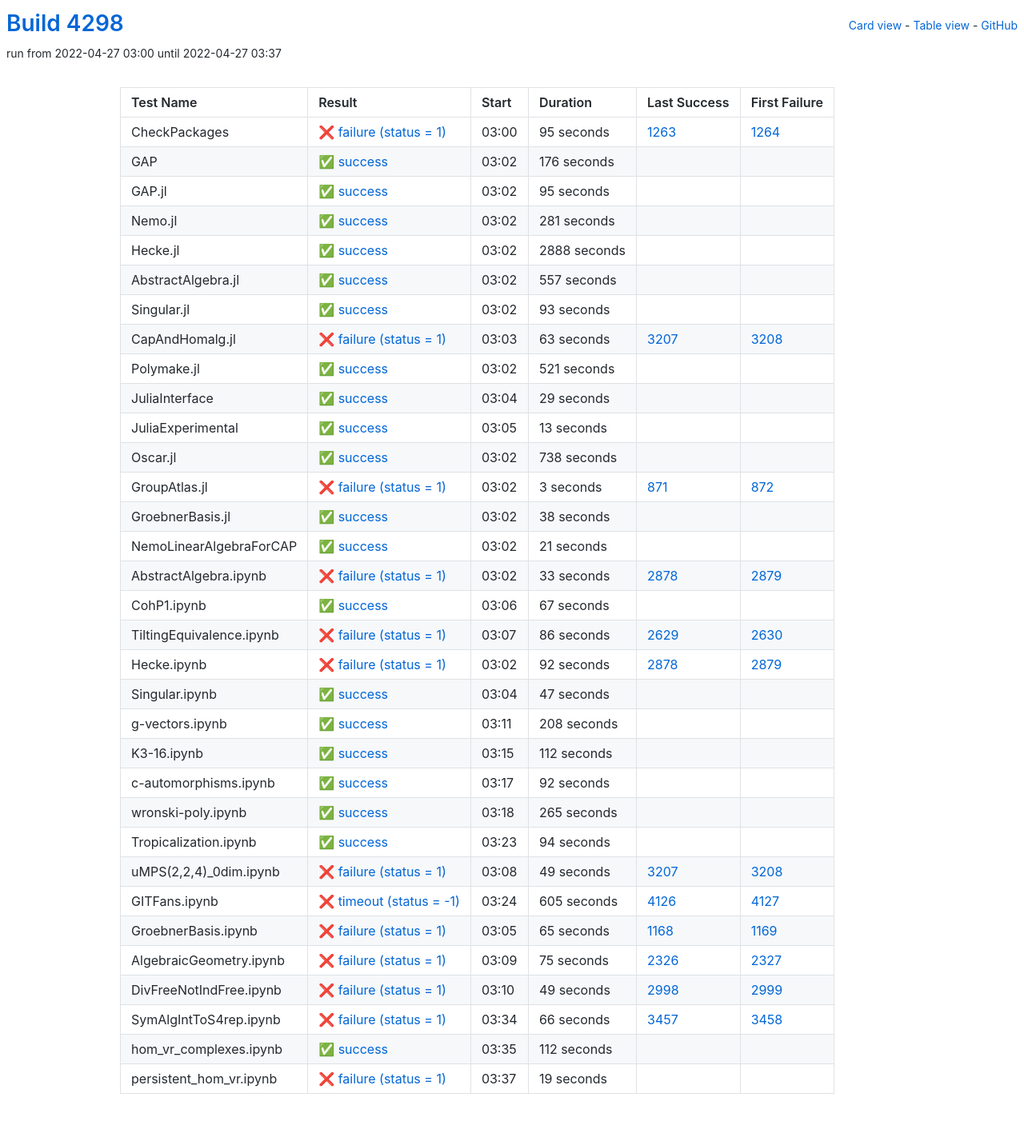
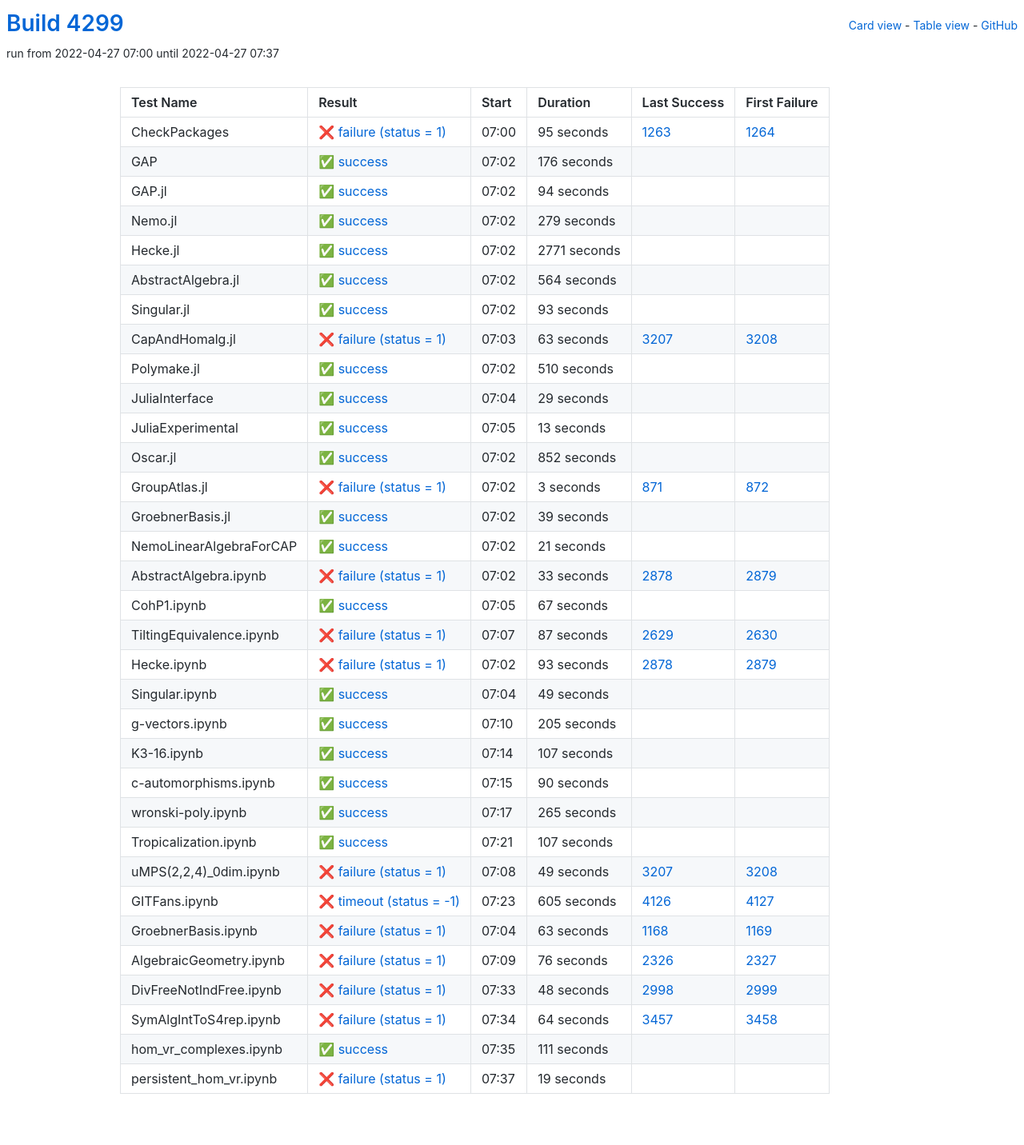
Before and after one commit to oscar-system/oscar-ci-status-stable, a Jekyll site: the page built from table.html, in a window 1280 px wide. Shown: the whole page at 80% size. Built offline with Jekyll 4.4.1, drawn with Linux system fonts in a browser that asks for light colours.

Commit message:
Build #4299

```diff
--- a/_data/ci.yml
+++ b/_data/ci.yml
@@ -1,6 +1,6 @@
 ---
-build: 4298
-build_url: https://oscarci.mathematik.uni-kl.de/job/oscar-stable/4298/
+build: 4299
+build_url: https://oscarci.mathematik.uni-kl.de/job/oscar-stable/4299/
 job: oscar-stable
 organization: oscar-system
 repo: oscar-ci-status-stable
@@ -8,8 +8,8 @@ repourl: https://github.com/oscar-system/oscar-ci-status-stable
 tests:
 - name: CheckPackages
   id: checkpackages
-  log: https://oscarci.mathematik.uni-kl.de/job/oscar-stable/4298/artifact/logs/build-4298/CheckPackages.log
-  start: 2022-04-27 03:00
+  log: https://oscarci.mathematik.uni-kl.de/job/oscar-stable/4299/artifact/logs/build-4299/CheckPackages.log
+  start: 2022-04-27 07:00
   success: false
   exitcode: 1
   status: failure
@@ -20,8 +20,8 @@ tests:
   first_failure_url: https://oscarci.mathematik.uni-kl.de/job/oscar-stable/1264/
 - name: GAP
   id: gap
-  log: https://oscarci.mathematik.uni-kl.de/job/oscar-stable/4298/artifact/logs/build-4298/GAP.log
-  start: 2022-04-27 03:02
+  log: https://oscarci.mathematik.uni-kl.de/job/oscar-stable/4299/artifact/logs/build-4299/GAP.log
+  start: 2022-04-27 07:02
   success: true
   exitcode: 0
   status: success
@@ -32,56 +32,56 @@ tests:
   first_failure_url:
 - name: GAP.jl
   id: gap-jl
-  log: https://oscarci.mathematik.uni-kl.de/job/oscar-stable/4298/artifact/logs/build-4298/GAP.jl.log
-  start: 2022-04-27 03:02
+  log: https://oscarci.mathematik.uni-kl.de/job/oscar-stable/4299/artifact/logs/build-4299/GAP.jl.log
+  start: 2022-04-27 07:02
   success: true
   exitcode: 0
   status: success
-  duration: 95
+  duration: 94
   last_success: false
   last_success_url:
   first_failure: false
   first_failure_url:
 - name: Nemo.jl
   id: nemo-jl
-  log: https://oscarci.mathematik.uni-kl.de/job/oscar-stable/4298/artifact/logs/build-4298/Nemo.jl.log
-  start: 2022-04-27 03:02
+  log: https://oscarci.mathematik.uni-kl.de/job/oscar-stable/4299/artifact/logs/build-4299/Nemo.jl.log
+  start: 2022-04-27 07:02
   success: true
   exitcode: 0
   status: success
-  duration: 281
+  duration: 279
   last_success: false
   last_success_url:
   first_failure: false
   first_failure_url:
 - name: Hecke.jl
   id: hecke-jl
-  log: https://oscarci.mathematik.uni-kl.de/job/oscar-stable/4298/artifact/logs/build-4298/Hecke.jl.log
-  start: 2022-04-27 03:02
+  log: https://oscarci.mathematik.uni-kl.de/job/oscar-stable/4299/artifact/logs/build-4299/Hecke.jl.log
+  start: 2022-04-27 07:02
   success: true
   exitcode: 0
   status: success
-  duration: 2888
+  duration: 2771
   last_success: false
   last_success_url:
   first_failure: false
   first_failure_url:
 - name: AbstractAlgebra.jl
   id: abstractalgebra-jl
-  log: https://oscarci.mathematik.uni-kl.de/job/oscar-stable/4298/artifact/logs/build-4298/AbstractAlgebra.jl.log
-  start: 2022-04-27 03:02
+  log: https://oscarci.mathematik.uni-kl.de/job/oscar-stable/4299/artifact/logs/build-4299/AbstractAlgebra.jl.log
+  start: 2022-04-27 07:02
   success: true
   exitcode: 0
   status: success
-  duration: 557
+  duration: 564
   last_success: false
   last_success_url:
   first_failure: false
   first_failure_url:
 - name: Singular.jl
   id: singular-jl
-  log: https://oscarci.mathematik.uni-kl.de/job/oscar-stable/4298/artifact/logs/build-4298/Singular.jl.log
-  start: 2022-04-27 03:02
+  log: https://oscarci.mathematik.uni-kl.de/job/oscar-stable/4299/artifact/logs/build-4299/Singular.jl.log
+  start: 2022-04-27 07:02
   success: true
   exitcode: 0
   status: success
@@ -92,8 +92,8 @@ tests:
   first_failure_url:
 - name: CapAndHomalg.jl
   id: capandhomalg-jl
-  log: https://oscarci.mathematik.uni-kl.de/job/oscar-stable/4298/artifact/logs/build-4298/CapAndHomalg.jl.log
-  start: 2022-04-27 03:03
+  log: https://oscarci.mathematik.uni-kl.de/job/oscar-stable/4299/artifact/logs/build-4299/CapAndHomalg.jl.log
+  start: 2022-04-27 07:03
   success: false
   exitcode: 1
   status: failure
@@ -104,20 +104,20 @@ tests:
   first_failure_url: https://oscarci.mathematik.uni-kl.de/job/oscar-stable/3208/
 - name: Polymake.jl
   id: polymake-jl
-  log: https://oscarci.mathematik.uni-kl.de/job/oscar-stable/4298/artifact/logs/build-4298/Polymake.jl.log
-  start: 2022-04-27 03:02
+  log: https://oscarci.mathematik.uni-kl.de/job/oscar-stable/4299/artifact/logs/build-4299/Polymake.jl.log
+  start: 2022-04-27 07:02
   success: true
   exitcode: 0
   status: success
-  duration: 521
+  duration: 510
   last_success: false
   last_success_url:
   first_failure: false
   first_failure_url:
 - name: JuliaInterface
   id: juliainterface
-  log: https://oscarci.mathematik.uni-kl.de/job/oscar-stable/4298/artifact/logs/build-4298/JuliaInterface.log
-  start: 2022-04-27 03:04
+  log: https://oscarci.mathematik.uni-kl.de/job/oscar-stable/4299/artifact/logs/build-4299/JuliaInterface.log
+  start: 2022-04-27 07:04
   success: true
   exitcode: 0
   status: success
@@ -128,8 +128,8 @@ tests:
   first_failure_url:
 - name: JuliaExperimental
   id: juliaexperimental
-  log: https://oscarci.mathematik.uni-kl.de/job/oscar-stable/4298/artifact/logs/build-4298/JuliaExperimental.log
-  start: 2022-04-27 03:05
+  log: https://oscarci.mathematik.uni-kl.de/job/oscar-stable/4299/artifact/logs/build-4299/JuliaExperimental.log
+  start: 2022-04-27 07:05
   success: true
   exitcode: 0
   status: success
@@ -140,20 +140,20 @@ tests:
   first_failure_url:
 - name: Oscar.jl
   id: oscar-jl
-  log: https://oscarci.mathematik.uni-kl.de/job/oscar-stable/4298/artifact/logs/build-4298/Oscar.jl.log
-  start: 2022-04-27 03:02
+  log: https://oscarci.mathematik.uni-kl.de/job/oscar-stable/4299/artifact/logs/build-4299/Oscar.jl.log
+  start: 2022-04-27 07:02
   success: true
   exitcode: 0
   status: success
-  duration: 738
+  duration: 852
   last_success: false
   last_success_url:
   first_failure: false
   first_failure_url:
 - name: GroupAtlas.jl
   id: groupatlas-jl
-  log: https://oscarci.mathematik.uni-kl.de/job/oscar-stable/4298/artifact/logs/build-4298/GroupAtlas.jl.log
-  start: 2022-04-27 03:02
+  log: https://oscarci.mathematik.uni-kl.de/job/oscar-stable/4299/artifact/logs/build-4299/GroupAtlas.jl.log
+  start: 2022-04-27 07:02
   success: false
   exitcode: 1
   status: failure
@@ -164,20 +164,20 @@ tests:
   first_failure_url: https://oscarci.mathematik.uni-kl.de/job/oscar-stable/872/
 - name: GroebnerBasis.jl
   id: groebnerbasis-jl
-  log: https://oscarci.mathematik.uni-kl.de/job/oscar-stable/4298/artifact/logs/build-4298/GroebnerBasis.jl.log
-  start: 2022-04-27 03:02
+  log: https://oscarci.mathematik.uni-kl.de/job/oscar-stable/4299/artifact/logs/build-4299/GroebnerBasis.jl.log
+  start: 2022-04-27 07:02
   success: true
   exitcode: 0
   status: success
-  duration: 38
+  duration: 39
   last_success: false
   last_success_url:
   first_failure: false
   first_failure_url:
 - name: NemoLinearAlgebraForCAP
   id: nemolinearalgebraforcap
-  log: https://oscarci.mathematik.uni-kl.de/job/oscar-stable/4298/artifact/logs/build-4298/NemoLinearAlgebraForCAP.log
-  start: 2022-04-27 03:02
+  log: https://oscarci.mathematik.uni-kl.de/job/oscar-stable/4299/artifact/logs/build-4299/NemoLinearAlgebraForCAP.log
+  start: 2022-04-27 07:02
   success: true
   exitcode: 0
   status: success
@@ -188,8 +188,8 @@ tests:
   first_failure_url:
 - name: AbstractAlgebra.ipynb
   id: abstractalgebra-ipynb
-  log: https://oscarci.mathematik.uni-kl.de/job/oscar-stable/4298/artifact/logs/build-4298/AbstractAlgebra.ipynb.log
-  start: 2022-04-27 03:02
+  log: https://oscarci.mathematik.uni-kl.de/job/oscar-stable/4299/artifact/logs/build-4299/AbstractAlgebra.ipynb.log
+  start: 2022-04-27 07:02
   success: false
   exitcode: 1
   status: failure
@@ -200,8 +200,8 @@ tests:
   first_failure_url: https://oscarci.mathematik.uni-kl.de/job/oscar-stable/2879/
 - name: CohP1.ipynb
   id: cohp1-ipynb
-  log: https://oscarci.mathematik.uni-kl.de/job/oscar-stable/4298/artifact/logs/build-4298/CohP1.ipynb.log
-  start: 2022-04-27 03:06
+  log: https://oscarci.mathematik.uni-kl.de/job/oscar-stable/4299/artifact/logs/build-4299/CohP1.ipynb.log
+  start: 2022-04-27 07:05
   success: true
   exitcode: 0
   status: success
@@ -212,80 +212,80 @@ tests:
   first_failure_url:
 - name: TiltingEquivalence.ipynb
   id: tiltingequivalence-ipynb
-  log: https://oscarci.mathematik.uni-kl.de/job/oscar-stable/4298/artifact/logs/build-4298/TiltingEquivalence.ipynb.log
-  start: 2022-04-27 03:07
+  log: https://oscarci.mathematik.uni-kl.de/job/oscar-stable/4299/artifact/logs/build-4299/TiltingEquivalence.ipynb.log
+  start: 2022-04-27 07:07
   success: false
   exitcode: 1
   status: failure
-  duration: 86
+  duration: 87
   last_success: 2629
   last_success_url: https://oscarci.mathematik.uni-kl.de/job/oscar-stable/2629/
   first_failure: 2630
   first_failure_url: https://oscarci.mathematik.uni-kl.de/job/oscar-stable/2630/
 - name: Hecke.ipynb
   id: hecke-ipynb
-  log: https://oscarci.mathematik.uni-kl.de/job/oscar-stable/4298/artifact/logs/build-4298/Hecke.ipynb.log
-  start: 2022-04-27 03:02
+  log: https://oscarci.mathematik.uni-kl.de/job/oscar-stable/4299/artifact/logs/build-4299/Hecke.ipynb.log
+  start: 2022-04-27 07:02
   success: false
   exitcode: 1
   status: failure
-  duration: 92
+  duration: 93
   last_success: 2878
   last_success_url: https://oscarci.mathematik.uni-kl.de/job/oscar-stable/2878/
   first_failure: 2879
   first_failure_url: https://oscarci.mathematik.uni-kl.de/job/oscar-stable/2879/
 - name: Singular.ipynb
   id: singular-ipynb
-  log: https://oscarci.mathematik.uni-kl.de/job/oscar-stable/4298/artifact/logs/build-4298/Singular.ipynb.log
-  start: 2022-04-27 03:04
+  log: https://oscarci.mathematik.uni-kl.de/job/oscar-stable/4299/artifact/logs/build-4299/Singular.ipynb.log
+  start: 2022-04-27 07:04
   success: true
   exitcode: 0
   status: success
-  duration: 47
+  duration: 49
   last_success: false
   last_success_url:
   first_failure: false
   first_failure_url:
 - name: g-vectors.ipynb
   id: g-vectors-ipynb
-  log: https://oscarci.mathematik.uni-kl.de/job/oscar-stable/4298/artifact/logs/build-4298/g-vectors.ipynb.log
-  start: 2022-04-27 03:11
+  log: https://oscarci.mathematik.uni-kl.de/job/oscar-stable/4299/artifact/logs/build-4299/g-vectors.ipynb.log
+  start: 2022-04-27 07:10
   success: true
   exitcode: 0
   status: success
-  duration: 208
+  duration: 205
   last_success: false
   last_success_url:
   first_failure: false
   first_failure_url:
 - name: K3-16.ipynb
   id: k3-16-ipynb
-  log: https://oscarci.mathematik.uni-kl.de/job/oscar-stable/4298/artifact/logs/build-4298/K3-16.ipynb.log
-  start: 2022-04-27 03:15
+  log: https://oscarci.mathematik.uni-kl.de/job/oscar-stable/4299/artifact/logs/build-4299/K3-16.ipynb.log
+  start: 2022-04-27 07:14
   success: true
   exitcode: 0
   status: success
-  duration: 112
+  duration: 107
   last_success: false
   last_success_url:
   first_failure: false
   first_failure_url:
 - name: c-automorphisms.ipynb
   id: c-automorphisms-ipynb
-  log: https://oscarci.mathematik.uni-kl.de/job/oscar-stable/4298/artifact/logs/build-4298/c-automorphisms.ipynb.log
-  start: 2022-04-27 03:17
+  log: https://oscarci.mathematik.uni-kl.de/job/oscar-stable/4299/artifact/logs/build-4299/c-automorphisms.ipynb.log
+  start: 2022-04-27 07:15
   success: true
   exitcode: 0
   status: success
-  duration: 92
+  duration: 90
   last_success: false
   last_success_url:
   first_failure: false
   first_failure_url:
 - name: wronski-poly.ipynb
   id: wronski-poly-ipynb
-  log: https://oscarci.mathematik.uni-kl.de/job/oscar-stable/4298/artifact/logs/build-4298/wronski-poly.ipynb.log
-  start: 2022-04-27 03:18
+  log: https://oscarci.mathematik.uni-kl.de/job/oscar-stable/4299/artifact/logs/build-4299/wronski-poly.ipynb.log
+  start: 2022-04-27 07:17
   success: true
   exitcode: 0
   status: success
@@ -296,20 +296,20 @@ tests:
   first_failure_url:
 - name: Tropicalization.ipynb
   id: tropicalization-ipynb
-  log: https://oscarci.mathematik.uni-kl.de/job/oscar-stable/4298/artifact/logs/build-4298/Tropicalization.ipynb.log
-  start: 2022-04-27 03:23
+  log: https://oscarci.mathematik.uni-kl.de/job/oscar-stable/4299/artifact/logs/build-4299/Tropicalization.ipynb.log
+  start: 2022-04-27 07:21
   success: true
   exitcode: 0
   status: success
-  duration: 94
+  duration: 107
   last_success: false
   last_success_url:
   first_failure: false
   first_failure_url:
 - name: uMPS(2,2,4)_0dim.ipynb
   id: umps-2-2-4-0dim-ipynb
-  log: https://oscarci.mathematik.uni-kl.de/job/oscar-stable/4298/artifact/logs/build-4298/uMPS-2-2-4-_0dim.ipynb.log
-  start: 2022-04-27 03:08
+  log: https://oscarci.mathematik.uni-kl.de/job/oscar-stable/4299/artifact/logs/build-4299/uMPS-2-2-4-_0dim.ipynb.log
+  start: 2022-04-27 07:08
   success: false
   exitcode: 1
   status: failure
@@ -320,8 +320,8 @@ tests:
   first_failure_url: https://oscarci.mathematik.uni-kl.de/job/oscar-stable/3208/
 - name: GITFans.ipynb
   id: gitfans-ipynb
-  log: https://oscarci.mathematik.uni-kl.de/job/oscar-stable/4298/artifact/logs/build-4298/GITFans.ipynb.log
-  start: 2022-04-27 03:24
+  log: https://oscarci.mathematik.uni-kl.de/job/oscar-stable/4299/artifact/logs/build-4299/GITFans.ipynb.log
+  start: 2022-04-27 07:23
   success: false
   exitcode: -1
   status: timeout
@@ -332,68 +332,68 @@ tests:
   first_failure_url: https://oscarci.mathematik.uni-kl.de/job/oscar-stable/4127/
 - name: GroebnerBasis.ipynb
   id: groebnerbasis-ipynb
-  log: https://oscarci.mathematik.uni-kl.de/job/oscar-stable/4298/artifact/logs/build-4298/GroebnerBasis.ipynb.log
-  start: 2022-04-27 03:05
+  log: https://oscarci.mathematik.uni-kl.de/job/oscar-stable/4299/artifact/logs/build-4299/GroebnerBasis.ipynb.log
+  start: 2022-04-27 07:04
   success: false
   exitcode: 1
   status: failure
-  duration: 65
+  duration: 63
   last_success: 1168
   last_success_url: https://oscarci.mathematik.uni-kl.de/job/oscar-stable/1168/
   first_failure: 1169
   first_failure_url: https://oscarci.mathematik.uni-kl.de/job/oscar-stable/1169/
 - name: AlgebraicGeometry.ipynb
   id: algebraicgeometry-ipynb
-  log: https://oscarci.mathematik.uni-kl.de/job/oscar-stable/4298/artifact/logs/build-4298/AlgebraicGeometry.ipynb.log
-  start: 2022-04-27 03:09
+  log: https://oscarci.mathematik.uni-kl.de/job/oscar-stable/4299/artifact/logs/build-4299/AlgebraicGeometry.ipynb.log
+  start: 2022-04-27 07:09
   success: false
   exitcode: 1
   status: failure
-  duration: 75
+  duration: 76
   last_success: 2326
   last_success_url: https://oscarci.mathematik.uni-kl.de/job/oscar-stable/2326/
   first_failure: 2327
   first_failure_url: https://oscarci.mathematik.uni-kl.de/job/oscar-stable/2327/
 - name: DivFreeNotIndFree.ipynb
   id: divfreenotindfree-ipynb
-  log: https://oscarci.mathematik.uni-kl.de/job/oscar-stable/4298/artifact/logs/build-4298/DivFreeNotIndFree.ipynb.log
-  start: 2022-04-27 03:10
+  log: https://oscarci.mathematik.uni-kl.de/job/oscar-stable/4299/artifact/logs/build-4299/DivFreeNotIndFree.ipynb.log
+  start: 2022-04-27 07:33
   success: false
   exitcode: 1
   status: failure
-  duration: 49
+  duration: 48
   last_success: 2998
   last_success_url: https://oscarci.mathematik.uni-kl.de/job/oscar-stable/2998/
   first_failure: 2999
   first_failure_url: https://oscarci.mathematik.uni-kl.de/job/oscar-stable/2999/
 - name: SymAlgIntToS4rep.ipynb
   id: symalginttos4rep-ipynb
-  log: https://oscarci.mathematik.uni-kl.de/job/oscar-stable/4298/artifact/logs/build-4298/SymAlgIntToS4rep.ipynb.log
-  start: 2022-04-27 03:34
+  log: https://oscarci.mathematik.uni-kl.de/job/oscar-stable/4299/artifact/logs/build-4299/SymAlgIntToS4rep.ipynb.log
+  start: 2022-04-27 07:34
   success: false
   exitcode: 1
   status: failure
-  duration: 66
+  duration: 64
   last_success: 3457
   last_success_url: https://oscarci.mathematik.uni-kl.de/job/oscar-stable/3457/
   first_failure: 3458
   first_failure_url: https://oscarci.mathematik.uni-kl.de/job/oscar-stable/3458/
 - name: hom_vr_complexes.ipynb
   id: hom-vr-complexes-ipynb
-  log: https://oscarci.mathematik.uni-kl.de/job/oscar-stable/4298/artifact/logs/build-4298/hom_vr_complexes.ipynb.log
-  start: 2022-04-27 03:35
+  log: https://oscarci.mathematik.uni-kl.de/job/oscar-stable/4299/artifact/logs/build-4299/hom_vr_complexes.ipynb.log
+  start: 2022-04-27 07:35
   success: true
   exitcode: 0
   status: success
-  duration: 112
+  duration: 111
   last_success: false
   last_success_url:
   first_failure: false
   first_failure_url:
 - name: persistent_hom_vr.ipynb
   id: persistent-hom-vr-ipynb
-  log: https://oscarci.mathematik.uni-kl.de/job/oscar-stable/4298/artifact/logs/build-4298/persistent_hom_vr.ipynb.log
-  start: 2022-04-27 03:37
+  log: https://oscarci.mathematik.uni-kl.de/job/oscar-stable/4299/artifact/logs/build-4299/persistent_hom_vr.ipynb.log
+  start: 2022-04-27 07:37
   success: false
   exitcode: 1
   status: failure
```
Also changed, not shown: README.md.
